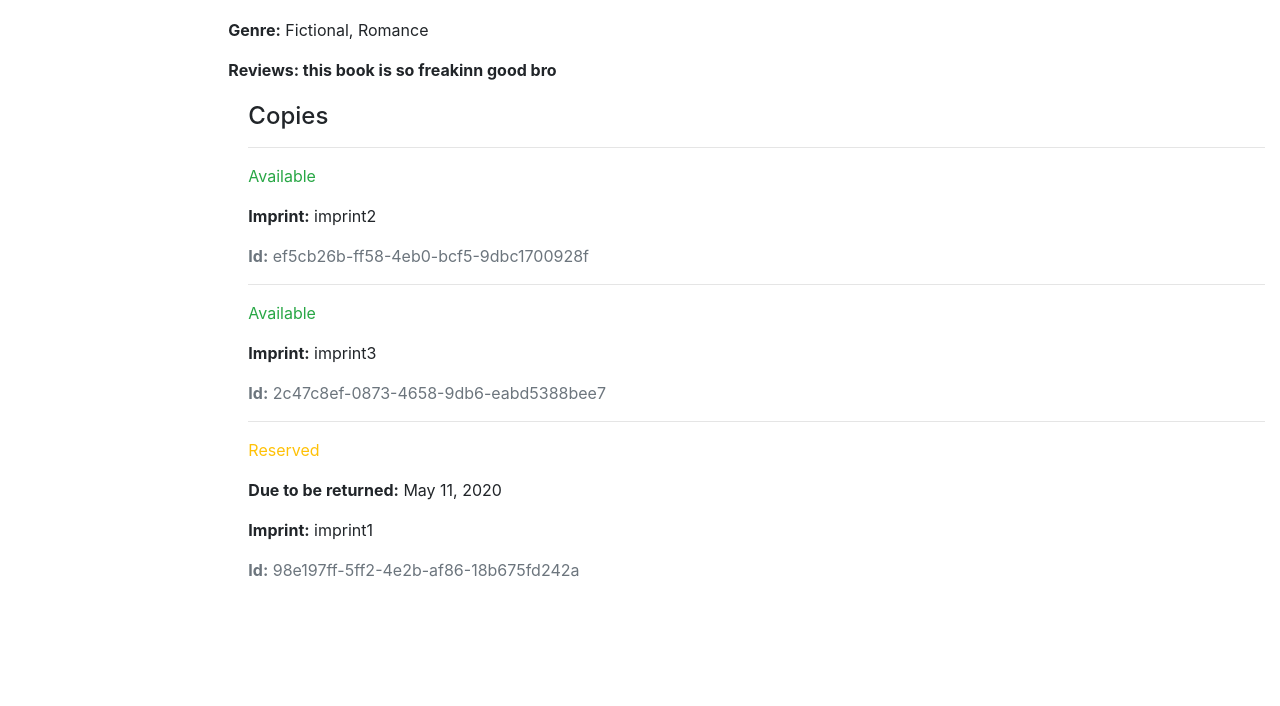
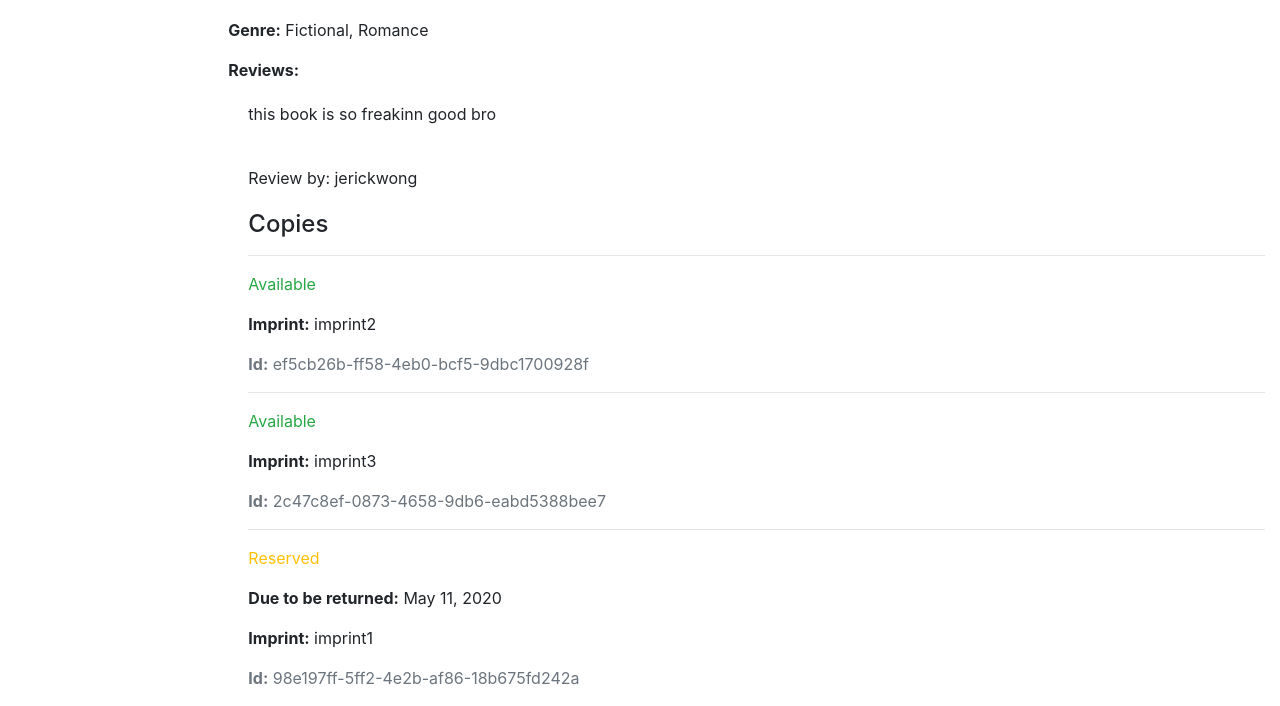
Before and after one commit to JerickWong/Xavier-s-School-Online-Library-Website, a Django app: page /catalog/book/2 in a window 1280 px wide. Shown: the part 198-904 px from the top of the page. Before the commit the page ends 775 px from the top, so only its background shows below. Run offline with Django 3.2, Linux system fonts and the light colour scheme; data comes from the database, SQL or seed files in the repository; both versions use the stored data as it was after the commit; some libraries are stand-ins or nearby versions.

Commit message:
reviews properly showing in books

```diff
--- a/xavier/catalog/templates/catalog/book_detail.html
+++ b/xavier/catalog/templates/catalog/book_detail.html
@@ -8,7 +8,14 @@
   <p><strong>ISBN:</strong> {{ book.isbn }}</p>
   <p><strong>Language:</strong> {{ book.language }}</p>
   <p><strong>Genre:</strong> {{ book.genre.all|join:", " }}</p>
-  <p><strong>Reviews: {{book.reviews.all|join:", "}}</strong></p>
+  <p><strong>Reviews: </strong></p>
+
+  <div style="margin-left:20px;margin-top:20px">
+    {% for b in book.reviews.all %}
+      <p> {{ b.review }}</p> <br>
+      <p>Review by: {{ b.reviewer }}</p>
+    {% endfor %}
+  </div>
 
   <div style="margin-left:20px;margin-top:20px">
     <h4>Copies</h4>
```
Also changed, not shown: xavier/db.sqlite3.
